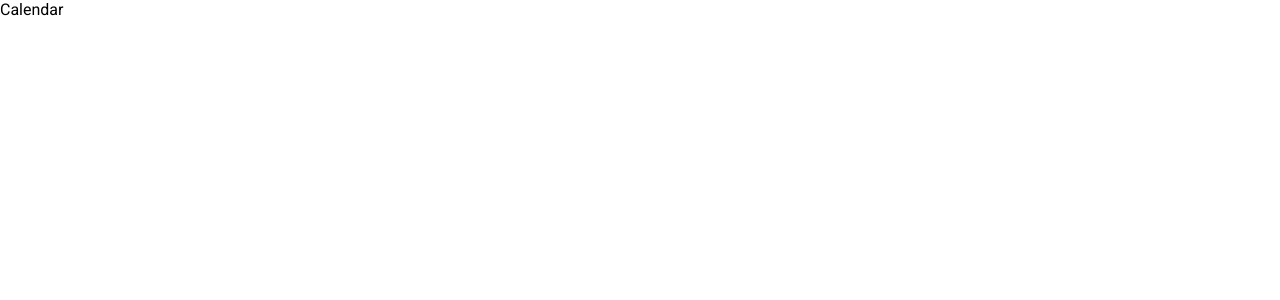
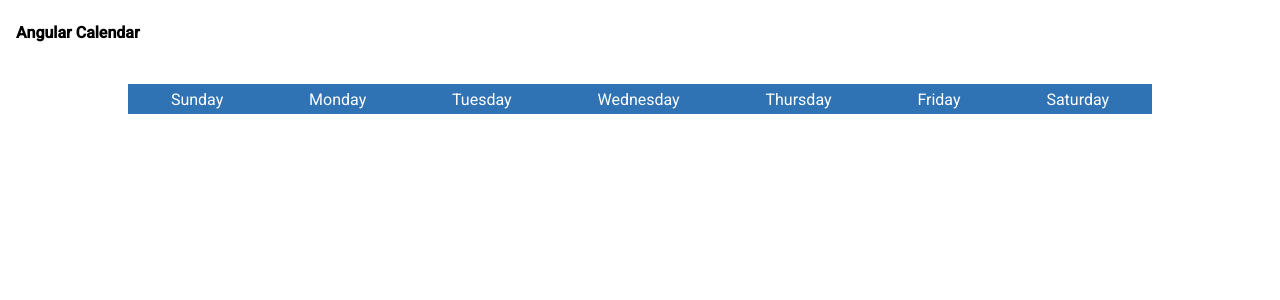
Before and after one commit to iamdave86/angular-calendar, an Angular app: page /calendar in a window 1280 px wide. Shown: the top 300 px of the page. Built offline with nearby package versions, Linux system fonts and the light colour scheme.

Commit message:
feat(calendar): Render header and weekdays

```diff
--- a/src/app/feature/calendar/components/calendar/calendar.component.html
+++ b/src/app/feature/calendar/components/calendar/calendar.component.html
@@ -1 +1,9 @@
-Calendar
+<mat-toolbar class="header">
+  <strong>Angular Calendar</strong>
+</mat-toolbar>
+
+<mat-card class="calendar">
+  <div class="calendar__header">
+    <div class="calendar__header-item" *ngFor="let name of weekdayNames">{{ name }}</div>
+  </div>
+</mat-card>
--- a/src/app/feature/calendar/components/calendar/calendar.component.scss
+++ b/src/app/feature/calendar/components/calendar/calendar.component.scss
@@ -0,0 +1,30 @@
+.header {
+  margin-bottom: 20px;
+}
+
+.calendar {
+  margin: 0 auto;
+  width: 80%;
+  box-sizing: border-box;
+  box-shadow: none;
+
+  @media only screen and (max-width: 670px) {
+    width: 100%;
+  }
+
+  &__header {
+    display: flex;
+    align-items: center;
+    justify-content: center;
+
+    &-item {
+      display: flex;
+      align-items: center;
+      justify-content: center;
+      flex-grow: 1;
+      background-color: #2f73b5;
+      color: white;
+      height: 30px;
+    }
+  }
+}
--- a/src/app/feature/calendar/components/calendar/calendar.component.ts
+++ b/src/app/feature/calendar/components/calendar/calendar.component.ts
@@ -1,4 +1,7 @@
 import { ChangeDetectionStrategy, Component } from '@angular/core';
+import { CommonModule } from '@angular/common';
+import { MatCardModule } from '@angular/material/card';
+import { MatToolbarModule } from '@angular/material/toolbar';
 
 import { CalendarService } from '@feature/calendar/services/calendar.service';
 
@@ -7,7 +10,12 @@ import { CalendarService } from '@feature/calendar/services/calendar.service';
   templateUrl: './calendar.component.html',
   styleUrls: ['./calendar.component.scss'],
   changeDetection: ChangeDetectionStrategy.OnPush,
+  imports: [CommonModule, MatToolbarModule, MatCardModule],
 })
 export class CalendarComponent {
-  constructor(private calendarService: CalendarService) {}
+  public weekdayNames: string[];
+
+  constructor(private calendarService: CalendarService) {
+    this.weekdayNames = this.calendarService.getWeekdayNames();
+  }
 }
--- a/src/app/feature/calendar/services/calendar.service.ts
+++ b/src/app/feature/calendar/services/calendar.service.ts
@@ -3,17 +3,17 @@ import { eachDayOfInterval, endOfWeek, format, startOfWeek } from 'date-fns';
 
 @Injectable()
 export class CalendarService {
-  private weekDaysNames: string[];
+  private weekdaysNames: string[];
 
   constructor() {
-    this.weekDaysNames = this.createWeekDayNames();
+    this.weekdaysNames = this.createWeekdayNames();
   }
 
-  public getWeekDayNames(): string[] {
-    return this.weekDaysNames;
+  public getWeekdayNames(): string[] {
+    return this.weekdaysNames;
   }
 
-  private createWeekDayNames(): string[] {
+  private createWeekdayNames(): string[] {
     return eachDayOfInterval({
       start: startOfWeek(new Date(), { weekStartsOn: 0 }),
       end: endOfWeek(new Date(), { weekStartsOn: 0 }),
```
Also changed, not shown: 1 other file (tests, documents, lock files or other folders).
